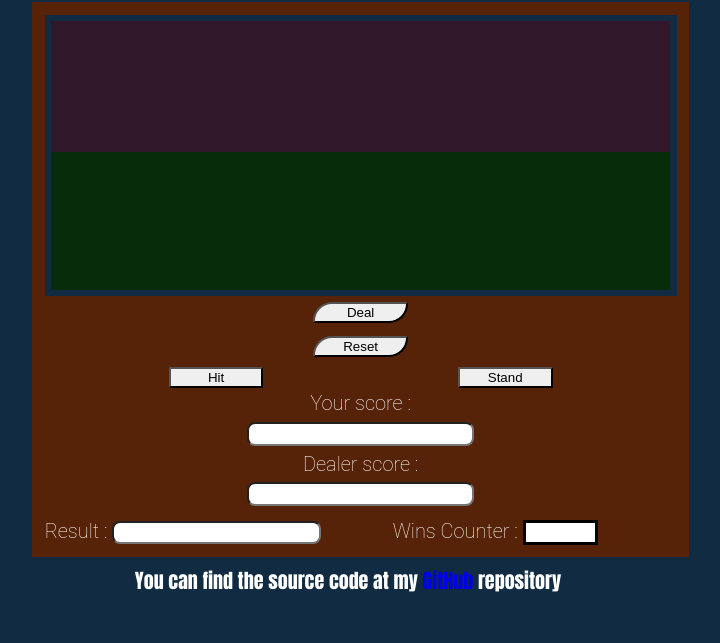
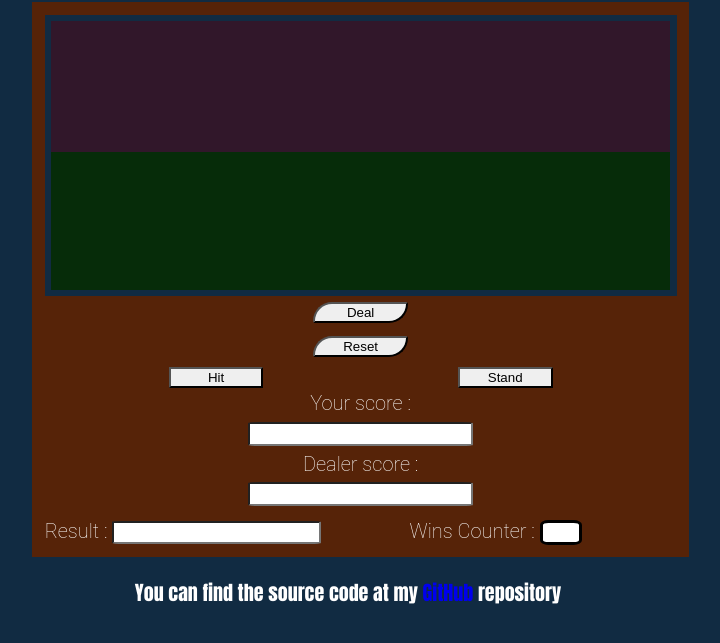
Before and after one commit to bijay007/BlackJack, a plain HTML site: page index.html in a window 1280 px wide. Shown: the part 61-704 px from the top of the page, without its empty margins (292-1012 px from the left). Drawn offline with Linux system fonts and the light colour scheme.

Commit message:
text and html-elements overflow controlled

```diff
--- a/blackjack.css
+++ b/blackjack.css
@@ -83,7 +83,7 @@ button.truncate {
 }
 
 input[type=text]{
-  border-radius:8px;
+  border-radius: 5%;
 }
 
 .sumdisplay {
@@ -97,12 +97,22 @@ input[type=text]{
 	font-weight: bold;
 	text-align: center;
 	font-size: 16px;
+	padding: 1px;
+	max-width: 100%
 }
 
 #show {
-	display: inline-block;
 	margin-top: 1%;
 	text-align: left;
+	display: inline-block;
+}
+
+#resultbox {
+	display: inline-block;
+	max-width: 85%;
+	font-size: 15px;
+	font-weight: bold;
+	color: #5500ff;
 }
 
 #counter {
@@ -111,25 +121,21 @@ input[type=text]{
 	text-align: center;
 }
 
-#resultbox {
+#winscounter {
+	display: inline-block;
 	font-size: 15px;
 	font-weight: bold;
-	color: #5500ff;
-}
-
-#winscounter {
-	font-size: 15px;
-	font-weight: bold;
-	width: 20%;
+	max-width: 10%;
 	border: solid;
+	border-radius: 20%;
 	padding: 1px;
 	text-align: center;
 }
 
 footer {
 	text-align: center;
-	margin: -1% auto;
 	font-family: Impact;
+	position: relative;
 }
 
 a:link {
```
